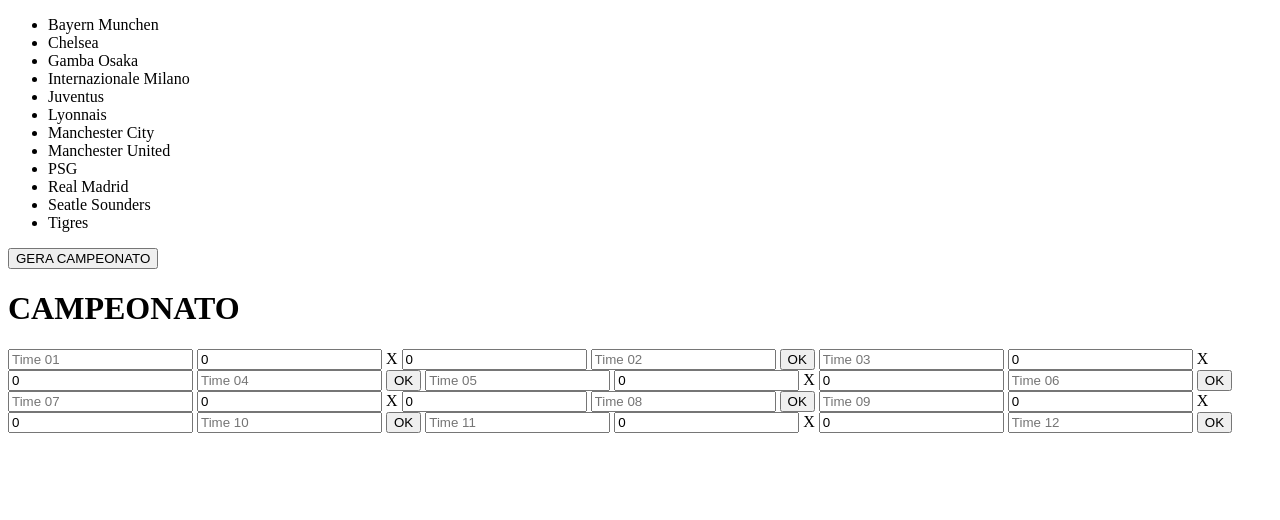
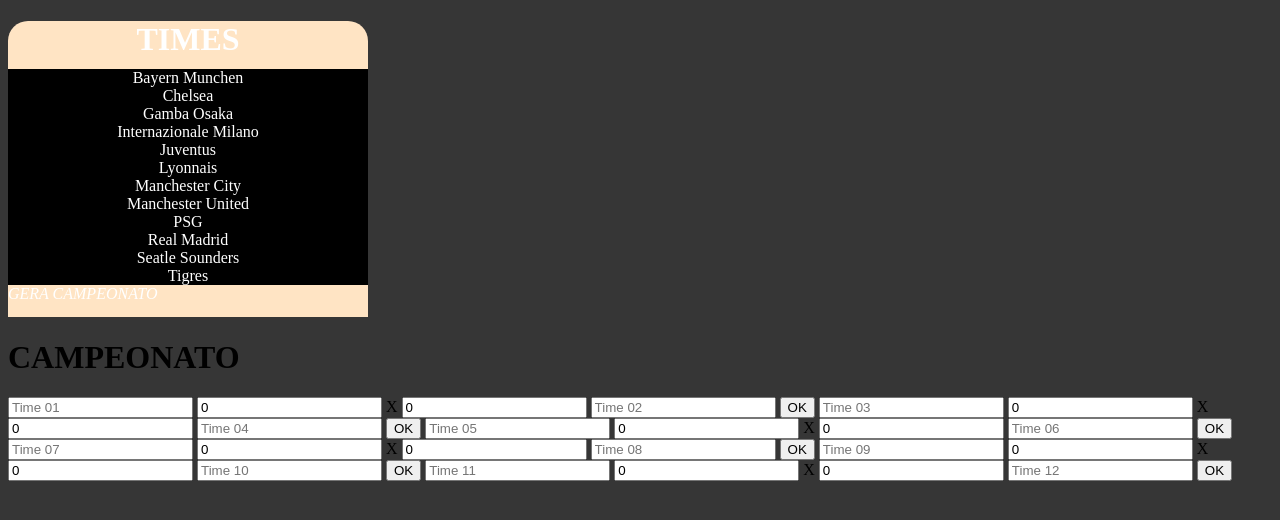
Before and after one commit to OswaldoSoares/futebol, a Django app: page / in a window 1280 px wide. Shown: the top 520 px of the page. Run offline with Django 4.2, Linux system fonts and the light colour scheme.

Commit message:
Core: firts styles CSS

```diff
--- a/core/static/core/css/style.css
+++ b/core/static/core/css/style.css
@@ -0,0 +1,29 @@
+body {
+    background-color: #363636;
+}
+
+.card-times {
+    width: 360px;
+    color: white;
+    margin-top: 5px;
+}
+
+.card-times .card-header {
+    background-color: bisque;
+    height: 3rem;
+    border-radius: 20px 20px 0 0;
+    text-align: center;
+}
+
+.card-times .card-body {
+    background-color: black;
+    display: flex;
+    flex-direction: column;
+    align-items: center;
+    justify-content: left;
+}
+
+.card-times .card-footer {
+    background-color: bisque;
+    height: 2rem;
+}
--- a/core/templates/core/index.html
+++ b/core/templates/core/index.html
@@ -11,13 +11,20 @@
 </head>
 <body>
     <div  class="card-times">
-        <ul>
+        <div class="card-header">
+            <h1>TIMES</h1>
+        </div>
+        <div class="card-body">
             {% for i in list_times_fifa17 %}
-            <li><img scr="">{{ i }}</li>
+            <div class="card-body-item">
+                <img scr="">{{ i }}
+            </div>
             {% endfor %}
-        </ul>
+        </div>
+        <div class="card-footer">
+            <i class="sorteia times">GERA CAMPEONATO</i>
+        </div>
     </div>
-    <button class="sorteia times">GERA CAMPEONATO</button>
     {% include "core/html_tabela_campeonato.html" %}
 </body>
 <script scr={% static "core/js/core.js" %}></script>
```
